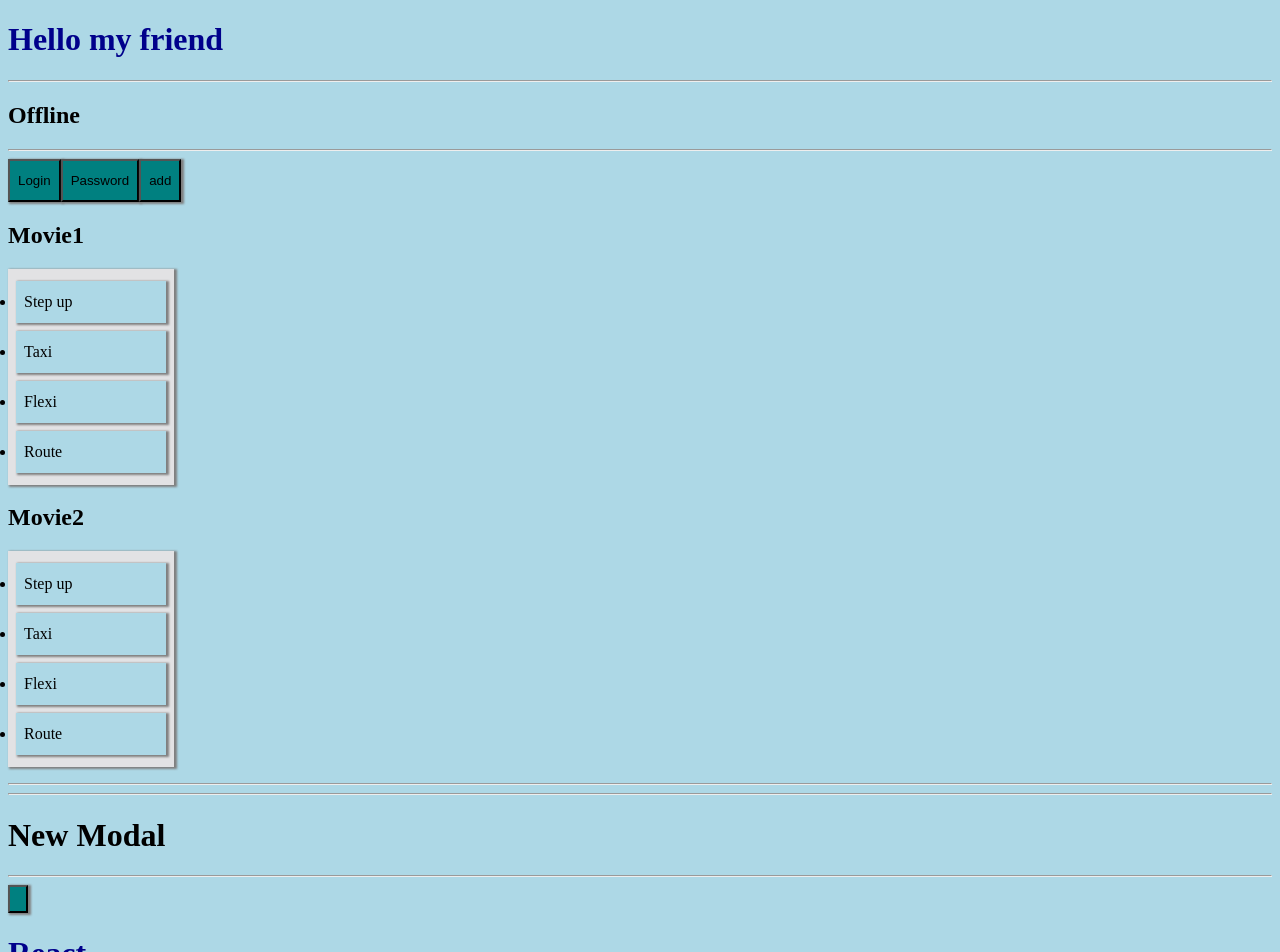
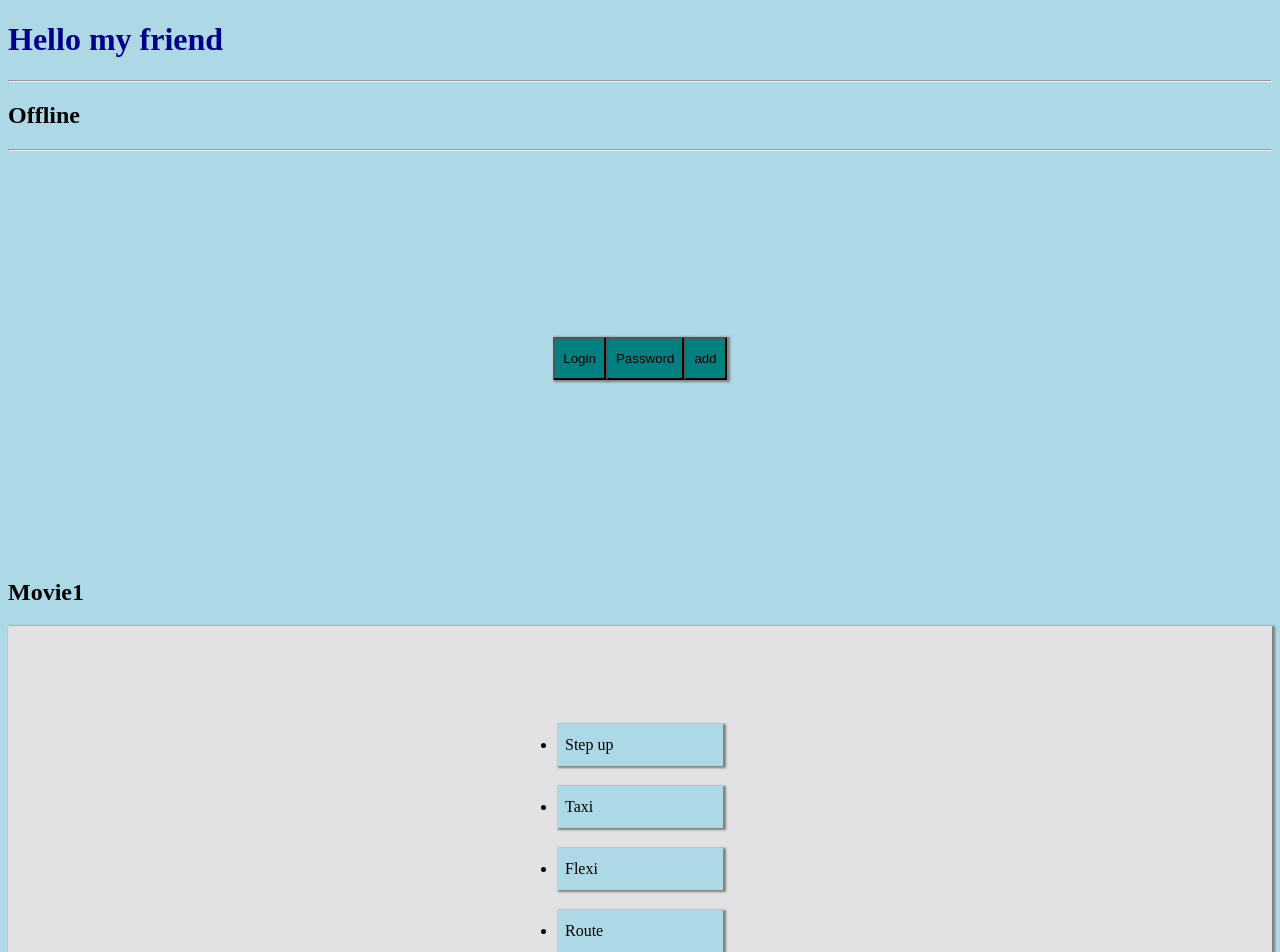
Before and after one commit to irapanch/React-Example, a React (Create React App) app: page / in a window 1280 px wide. Shown: the top 952 px of the page. Built offline with nearby package versions, Linux system fonts and the light colour scheme.

Commit message:
global wrapper Flex

```diff
--- a/src/App.js
+++ b/src/App.js
@@ -1,6 +1,7 @@
 import { Button } from "./components/Button/Button";
 import { Modal } from "./components/Modal/Modal";
 import { Section } from "./components/Section/Section";
+import { Flex } from "./styles/GlobalStyles";
 
 function App() {
   const movies = [
@@ -18,11 +19,22 @@ function App() {
       <h2>{isOnline && "Online"}</h2>
       {!isOnline && <h2>Offline</h2>}
       <hr></hr>
-      <Button titleBtn="Login" />
-      <Button titleBtn="Password" />
-      <Button titleBtn="add" />
+      <Flex
+        $direction="column"
+        $justify="center"
+        $align="center"
+        $minHeight="50vh"
+        $gap="20px"
+      >
+        <div>
+          <Button titleBtn="Login" />
+          <Button titleBtn="Password" />
+          <Button titleBtn="add" />
+        </div>
+      </Flex>
       <Section title="Movie1" data={movies} />
       <Section title="Movie2" data={movies} />
+
       <hr></hr>
       {/* {btns.map((btn) => (
         <Button key={btn} titleBtn={btn}>
--- a/src/components/Section/Section.jsx
+++ b/src/components/Section/Section.jsx
@@ -1,15 +1,25 @@
 import React from "react";
 import PropTypes from "prop-types";
 import { StyledItem, StyledList } from "./Section.styled";
+import { Flex } from "../../styles/GlobalStyles";
 
 export const Section = ({ title = "Default", data = [] }) => {
   return (
     <section>
       <h1>{title}</h1>
+
       <StyledList>
-        {data.map((item) => (
-          <StyledItem key={item.id}>{item.title}</StyledItem>
-        ))}
+        <Flex
+          $direction="column"
+          $justify="center"
+          $align="center"
+          $minHeight="50vh"
+          $gap="20px"
+        >
+          {data.map((item) => (
+            <StyledItem key={item.id}>{item.title}</StyledItem>
+          ))}
+        </Flex>
       </StyledList>
     </section>
   );
--- a/src/components/Section/Section.styled.js
+++ b/src/components/Section/Section.styled.js
@@ -1,9 +1,5 @@
 import { styled } from "styled-components";
 export const StyledList = styled.ul`
-  width: 150px;
-  display: flex;
-  flex-direction: column;
-  gap: ${({ theme }) => theme.spacing(2)};
   background-color: ${(props) => props.theme.colors.main};
   color: ${(props) => props.$color || "black"};
   box-shadow: ${({ theme }) => theme.shadows.default};
@@ -11,6 +7,7 @@ export const StyledList = styled.ul`
 `;
 
 export const StyledItem = styled.li`
+  width: 150px;
   background-color: ${(props) => props.theme.colors.bgMain};
   color: ${(props) => props.$color || "black"};
   box-shadow: ${({ theme }) => theme.shadows.default};
--- a/src/styles/GlobalStyles.js
+++ b/src/styles/GlobalStyles.js
@@ -1,4 +1,4 @@
-import { createGlobalStyle } from "styled-components";
+import { createGlobalStyle, styled } from "styled-components";
 
 export const GlobalSyles = createGlobalStyle`
 body{
@@ -8,3 +8,11 @@ body{
     }
 }
 `;
+export const Flex = styled.div`
+  display: flex;
+  flex-direction: ${(props) => props.$direction || "row"};
+  justify-content: ${(props) => props.$justify || "stretch"};
+  align-items: ${(props) => props.$align || "stretch"};
+  min-height: ${(props) => props.$minHeight || "auto"};
+  gap: ${(props) => props.$gap || "10px"};
+`;
```
